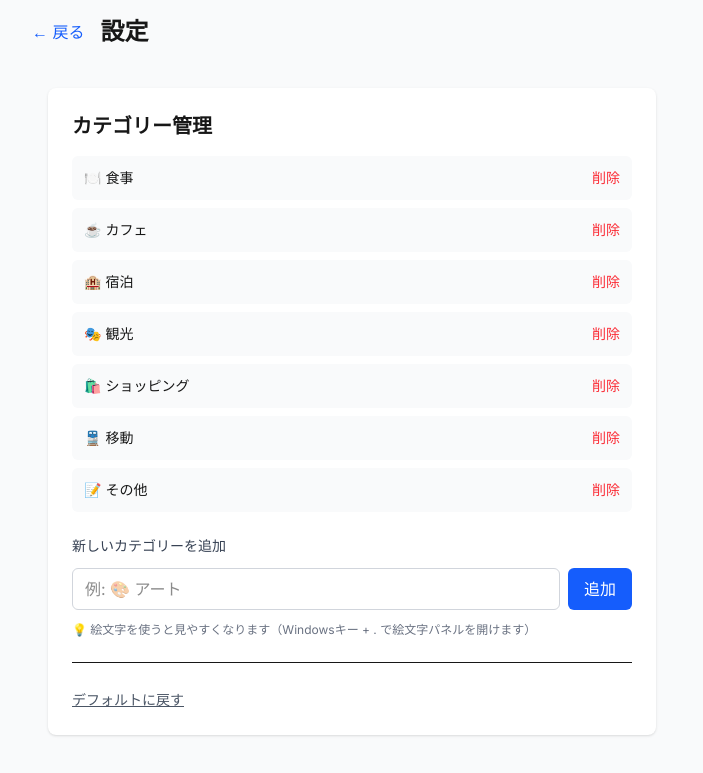
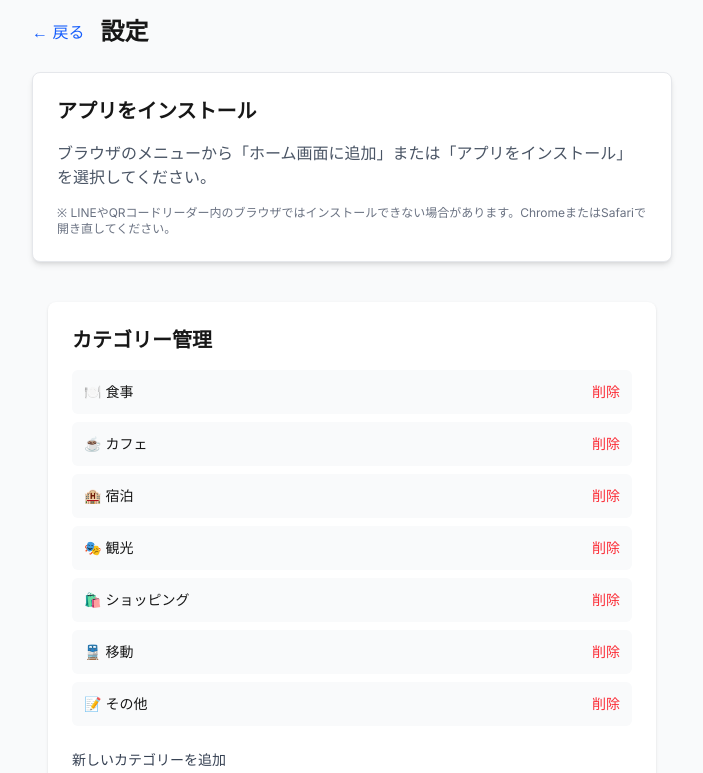
Before and after one commit to calico-blanket/footprint-app, a Next.js app: page /settings in a window 1280 px wide. Shown: the top 773 px of the page, without its empty margins (416-1119 px from the left). Built offline with nearby package versions, Linux system fonts and the light colour scheme; no server answers.

Commit message:
Add PWA install prompt to settings page

```diff
--- a/app/settings/page.tsx
+++ b/app/settings/page.tsx
@@ -1,6 +1,7 @@
 "use client";
 import DataManagement from "@/components/DataManagement";
 import CategoryManager from "@/components/CategoryManager";
+import InstallPrompt from "@/components/InstallPrompt";
 import Link from "next/link";
 
 export default function SettingsPage() {
@@ -16,6 +17,7 @@ export default function SettingsPage() {
                     </Link>
                     <h1 className="text-2xl font-bold">設定</h1>
                 </div>
+                <InstallPrompt />
                 <CategoryManager />
                 <DataManagement />
             </div>
--- /dev/null
+++ b/components/InstallPrompt.tsx
@@ -0,0 +1,88 @@
+"use client";
+import { useEffect, useState } from "react";
+import { toast } from "sonner";
+
+export default function InstallPrompt() {
+    const [deferredPrompt, setDeferredPrompt] = useState<any>(null);
+    const [isIOS, setIsIOS] = useState(false);
+    const [isStandalone, setIsStandalone] = useState(false);
+
+    useEffect(() => {
+        // Check if already installed
+        if (window.matchMedia("(display-mode: standalone)").matches) {
+            setIsStandalone(true);
+        }
+
+        // Check for iOS
+        const userAgent = window.navigator.userAgent.toLowerCase();
+        setIsIOS(/iphone|ipad|ipod/.test(userAgent));
+
+        // Capture install prompt for Android/Desktop
+        const handler = (e: Event) => {
+            e.preventDefault();
+            setDeferredPrompt(e);
+        };
+
+        window.addEventListener("beforeinstallprompt", handler);
+
+        return () => {
+            window.removeEventListener("beforeinstallprompt", handler);
+        };
+    }, []);
+
+    const handleInstallClick = async () => {
+        if (!deferredPrompt) return;
+
+        deferredPrompt.prompt();
+        const { outcome } = await deferredPrompt.userChoice;
+
+        if (outcome === "accepted") {
+            setDeferredPrompt(null);
+        }
+    };
+
+    if (isStandalone) return null;
+
+    return (
+        <div className="bg-white p-6 rounded-lg shadow-md border border-gray-200">
+            <h2 className="text-xl font-bold mb-4">アプリをインストール</h2>
+
+            {deferredPrompt ? (
+                <div className="space-y-4">
+                    <p className="text-gray-600">
+                        このアプリをホーム画面に追加して、より快適に利用しましょう。
+                    </p>
+                    <button
+                        onClick={handleInstallClick}
+                        className="w-full bg-blue-600 text-white py-3 px-4 rounded-lg font-bold hover:bg-blue-700 transition-colors flex items-center justify-center gap-2"
+                    >
+                        <svg xmlns="http://www.w3.org/2000/svg" fill="none" viewBox="0 0 24 24" strokeWidth={1.5} stroke="currentColor" className="w-6 h-6">
+                            <path strokeLinecap="round" strokeLinejoin="round" d="M3 16.5v2.25A2.25 2.25 0 0 0 5.25 21h13.5A2.25 2.25 0 0 0 21 18.75V16.5M12 9.75V1.5m0 0 9 7.5M12 1.5 3 9" />
+                        </svg>
+                        ホーム画面に追加
+                    </button>
+                </div>
+            ) : isIOS ? (
+                <div className="space-y-4">
+                    <p className="text-gray-600">
+                        iPhoneをお使いの方は、以下の手順でインストールできます：
+                    </p>
+                    <ol className="list-decimal list-inside space-y-2 text-sm text-gray-700 bg-gray-50 p-4 rounded">
+                        <li>画面下の<span className="font-bold text-blue-600">共有ボタン</span>（四角から矢印）をタップ</li>
+                        <li>メニューをスクロールして<span className="font-bold">「ホーム画面に追加」</span>を選択</li>
+                        <li>右上の「追加」をタップ</li>
+                    </ol>
+                </div>
+            ) : (
+                <div className="space-y-4">
+                    <p className="text-gray-600">
+                        ブラウザのメニューから「ホーム画面に追加」または「アプリをインストール」を選択してください。
+                    </p>
+                    <p className="text-xs text-gray-500">
+                        ※ LINEやQRコードリーダー内のブラウザではインストールできない場合があります。ChromeまたはSafariで開き直してください。
+                    </p>
+                </div>
+            )}
+        </div>
+    );
+}
```
